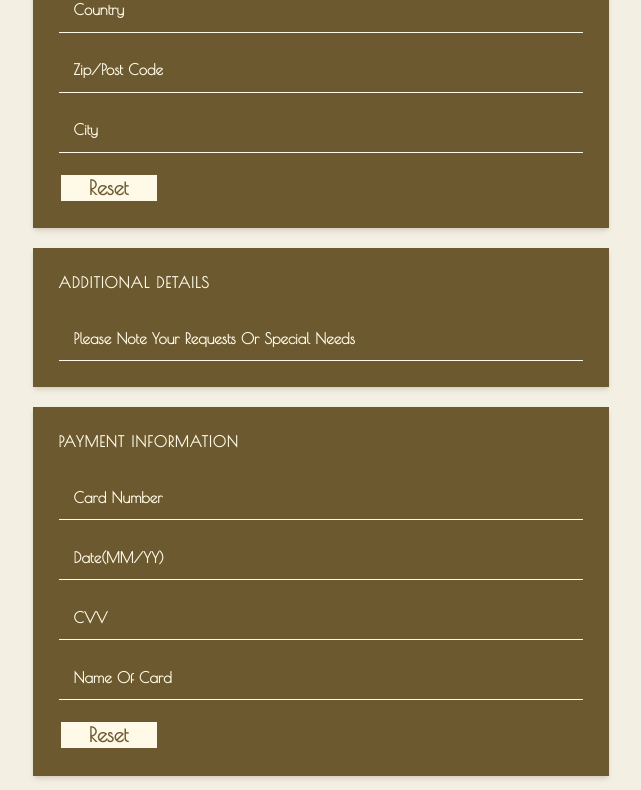
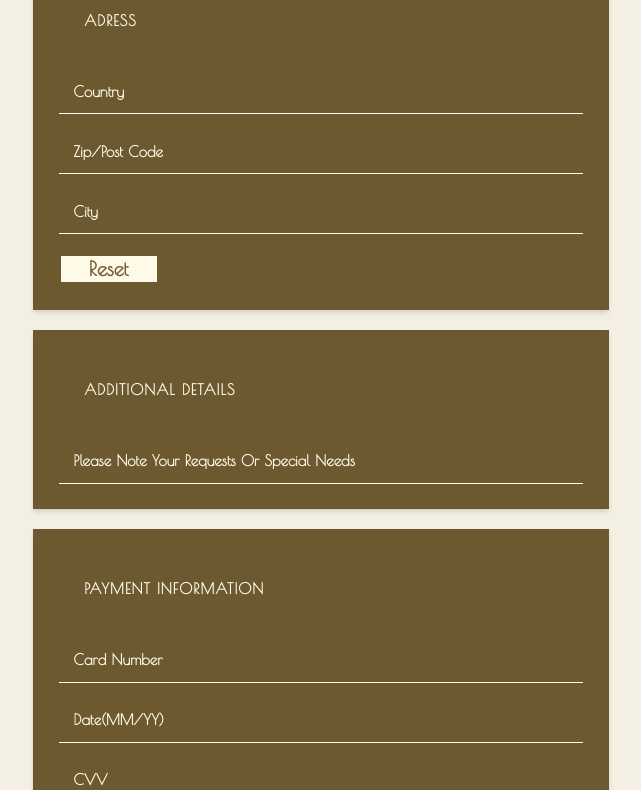
Before and after one commit to ZhNath/Hotel, a website: page formular.html in a window 1280 px wide. Shown: the part 923-1713 px from the top of the page, without its empty margins (319-960 px from the left). Drawn offline with Linux system fonts and the light colour scheme.

Commit message:
formular

```diff
--- a/formular.html
+++ b/formular.html
@@ -76,6 +76,7 @@
 
     <main class="page-booking">
       <form class="p-f" action="https://formspree.io/f/xqkrzezr" method="post">
+        <fieldset>
           <legend>GUEST INFORMATION</legend>
           <input
             type="text"
@@ -108,9 +109,9 @@
             required
           />
           <button class="p-f-button" type="reset">Reset</button>
-      </form>
+        </fieldset>
 
-      <form class="p-f" action="https://formspree.io/f/xqkrzezr" method="post">
+        <fieldset action="https://formspree.io/f/xqkrzezr" method="post">
           <legend>ADRESS</legend>
           <input
             type="text"
@@ -134,9 +135,9 @@
             required
           />
           <button class="p-f-button" type="reset">Reset</button>
-      </form>
+        </fieldset>
 
-      <form class="p-f" action="https://formspree.io/f/xqkrzezr" method="post">
+        <fieldset action="https://formspree.io/f/xqkrzezr" method="post">
           <legend>ADDITIONAL DETAILS</legend>
           <input
             type="text"
@@ -144,10 +145,9 @@
             placeholder="Please note your requests or special needs"
             required
           />
-      </form>
+        </fieldset>
 
-      <form
-        class="p-f"
+        <fieldset
           class="payment"
           action="https://formspree.io/f/xqkrzezr"
           method="post"
@@ -171,7 +171,13 @@
             id="datum-id"
             required
           />
-        <input type="text" name="cvv" placeholder="CVV" id="cvv-id" required />
+          <input
+            type="text"
+            name="cvv"
+            placeholder="CVV"
+            id="cvv-id"
+            required
+          />
           <input
             type="text"
             name="card"
@@ -180,6 +186,8 @@
             required
           />
           <button class="p-f-button" type="reset">Reset</button>
+        </fieldset>
+        <button class="p-f-button" type="submit">Submit</button>
       </form>
 
       <div class="pay-card-bild">
@@ -187,8 +195,6 @@
         <i class="fa-brands fa-cc-mastercard fa-2xl"></i>
         <i class="fa-brands fa-cc-paypal"></i>
       </div>
-
-      <button class="p-f-button" type="submit">Submit</button>
     </main>
 
     <!-- ***** -->
--- a/style/main/_main.scss
+++ b/style/main/_main.scss
@@ -3,6 +3,7 @@ main {
       width: 90%;
       margin: auto;
 }
+
 
 @import '../autors';
 @import './main_index/main_index';
--- a/style/main/main_formular/_main_formular.scss
+++ b/style/main/main_formular/_main_formular.scss
@@ -17,9 +17,12 @@
 }
 
 form.p-f {
-      @include size (90%, fit-content, $darkgold);
-      margin-top: 4vh;
+      @include size (90%, fit-content, inherit);
       margin: auto;
+      padding: 0;
+
+      fieldset {
+            @include size (100%, fit-content, $darkgold);
             margin-bottom: $topbottom;
 
             padding: $leftrightklein;
@@ -28,8 +31,10 @@ form.p-f {
             box-shadow: $boxshadow;
 
             legend {
+                  @include size (100%, fit-content, $darkgold);
                   letter-spacing: 1px;
-            margin-bottom: 0.7em;
+                  padding: $leftrightklein;
+                  float: left;
             }
 
             input {
@@ -40,6 +45,8 @@ form.p-f {
                   text-transform: capitalize;
             }
       }
+}
+
 
 .pay-card-bild {
       width: 100%;
@@ -62,6 +69,7 @@ form.p-f {
 .p-f-button[type="submit"] {
       display: block;
       margin: auto;
+      margin-bottom: $topbottom;
 }
 
 @import '../../autors';
--- a/style/main/main_gallery/_main_gallery.scss
+++ b/style/main/main_gallery/_main_gallery.scss
@@ -215,8 +215,19 @@ main.gallery {
             box-shadow:
                   0px 0px 0px 25vw $lightfield;
 
+
       }
 }
+
+@media(min-width:$desktop) {
+      .gallery picture img {
+
+            &:active {
+                  @include size(50vw, auto, none);
+            }
+      }
+}
+
 
 .gallery .photos-house picture:nth-child(2) {
       @include grid-area-num(1, 3, 3, 4);
```
Also changed, not shown: gallery.html (+2 -6 lines), index.html (+1 -1 lines), style/style.css, 1 other file. Lines whose indentation alone changed are shown as unchanged.
